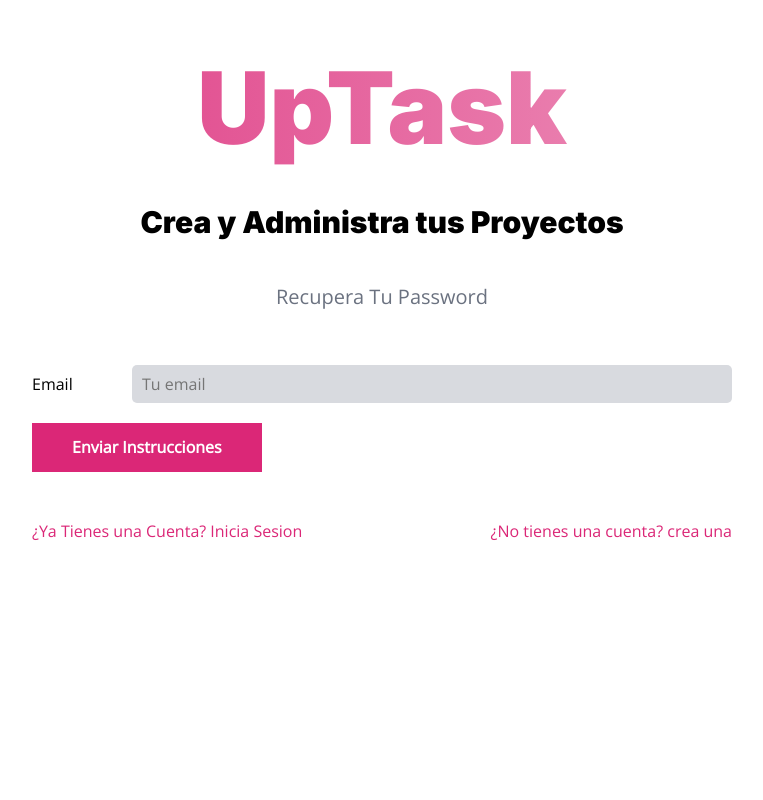
After one commit to Mirsamdev/UptaskMVC, a PHP site: template views/auth/olvide.php in a window 1280 px wide. The commit adds this page. Shown: the top 800 px of the page, without its empty margins (258-1021 px from the left). Run offline with PHP 8.4, Linux system fonts and the light colour scheme; the template is opened without the code that fills it, so the values that code supplies are empty.

Commit message:
Scss /olvide

```diff
--- /dev/null
+++ b/src/scss/auth/_crear.scss
@@ -0,0 +1,15 @@
+@use 'base/mixins' as m;
+@use 'base/variables' as v;
+
+.crear {
+  margin-top: 5rem;
+    .uptask {
+      @include m.textoDegradado(v.$morado);
+    }
+
+    .acciones {
+      a {
+        color: v.$morado;
+      }
+}
+}
--- a/src/scss/auth/_index.scss
+++ b/src/scss/auth/_index.scss
@@ -1 +1,3 @@
 @forward 'login';
+@forward 'crear';
+@forward 'olvide';
--- a/src/scss/auth/_login.scss
+++ b/src/scss/auth/_login.scss
@@ -3,17 +3,10 @@
 
 .login {
   margin-top: 5rem;
-  .uptask {
-    background: linear-gradient(to right, v.$cyan 0%, lighten(v.$cyan, 30%) 100% );
-    color: transparent;
-    background-clip: text;
-    text-align: center;
-    font-size: 7rem;
-
-    @include m.tablet {
-      font-size: 10rem;
+    .uptask {
+      @include m.textoDegradado(v.$cyan);
     }
-  }
+}
     input[type="submit"] {
       @include m.boton(v.$cyan, v.$blanco);
 }
@@ -22,4 +15,3 @@
     color: v.$cyan;
   }
  }
-}
--- /dev/null
+++ b/src/scss/auth/_olvide.scss
@@ -0,0 +1,18 @@
+@use 'base/mixins' as m;
+@use 'base/variables' as v;
+
+.olvide {
+  margin-top: 5rem;
+    .uptask {
+      @include m.textoDegradado(v.$rosa);
+    }
+    input[type="submit"] {
+      @include m.boton(v.$rosa, v.$blanco);
+    }
+
+    .acciones {
+      a {
+        color: v.$rosa;
+      }
+}
+}
--- a/src/scss/base/_mixins.scss
+++ b/src/scss/base/_mixins.scss
@@ -45,3 +45,15 @@
     gap: $espaciado;
     grid-template-columns: repeat($columnas, 1fr);
 }
+
+@mixin textoDegradado($color) {
+    background: linear-gradient(to right, $color 0%, lighten($color, 30%) 100% );
+    color: transparent;
+    background-clip: text;
+    text-align: center;
+    font-size: 7rem;
+
+    @include tablet {
+      font-size: 10rem;
+ }
+}
--- a/views/auth/login.php
+++ b/views/auth/login.php
@@ -1,7 +1,5 @@
 <div class="contenedor login">
-  <h1 class="uptask">UpTask</h1>
-  <p class="tagline">Crea y Administra tus Proyectos</p>
-
+<?php include_once __DIR__ . '/../templates/nombre-sitio.php';?>
   <div class="contenedor-sm">
     <p class="descripcion-pagina">Iniciar Sesion</p>
 
@@ -28,7 +26,7 @@
       <input type="submit" class="boton" value="Iniciar Sesion">
     </form>
     <div class="acciones">
-      <a href="/crear">¿Aún no tienes una cuenta crea una</a>
+      <a href="/crear">¿Aún no tienes una cuenta? crea una</a>
       <a href="/olvide">¿Olvidaste tu Password?</a>
     </div>
   </div> <!-- contenedor sm -->
--- /dev/null
+++ b/views/auth/olvide.php
@@ -0,0 +1,23 @@
+<div class="contenedor olvide">
+<?php include_once __DIR__ . '/../templates/nombre-sitio.php';?>
+  <div class="contenedor-sm">
+    <p class="descripcion-pagina">Recupera Tu Password</p>
+
+    <form class="formulario" method="POST" action="/olvide">
+      <div class="campo">
+        <label for="email">Email</label>
+        <input
+            type="email"
+            id="email"
+            placeholder="Tu email"
+            name="email">
+      </div>
+
+      <input type="submit" class="boton" value="Enviar Instrucciones">
+    </form>
+    <div class="acciones">
+      <a href="/">¿Ya Tienes una Cuenta? Inicia Sesion</a>
+      <a href="/crear">¿No tienes una cuenta? crea una</a>
+    </div>
+  </div> <!-- contenedor sm -->
+</div>
--- a/views/templates/nombre-sitio.php
+++ b/views/templates/nombre-sitio.php
@@ -1 +1,2 @@
-<h1 class="nombre-pagina">my name</h1>
+<h1 class="uptask">UpTask</h1>
+  <p class="tagline">Crea y Administra tus Proyectos</p>
```
Also changed, not shown: controllers/LoginController.php (+5 -2 lines), views/auth/crear.php (+23 -5 lines), public/build/css/app.css, 1 other file.
